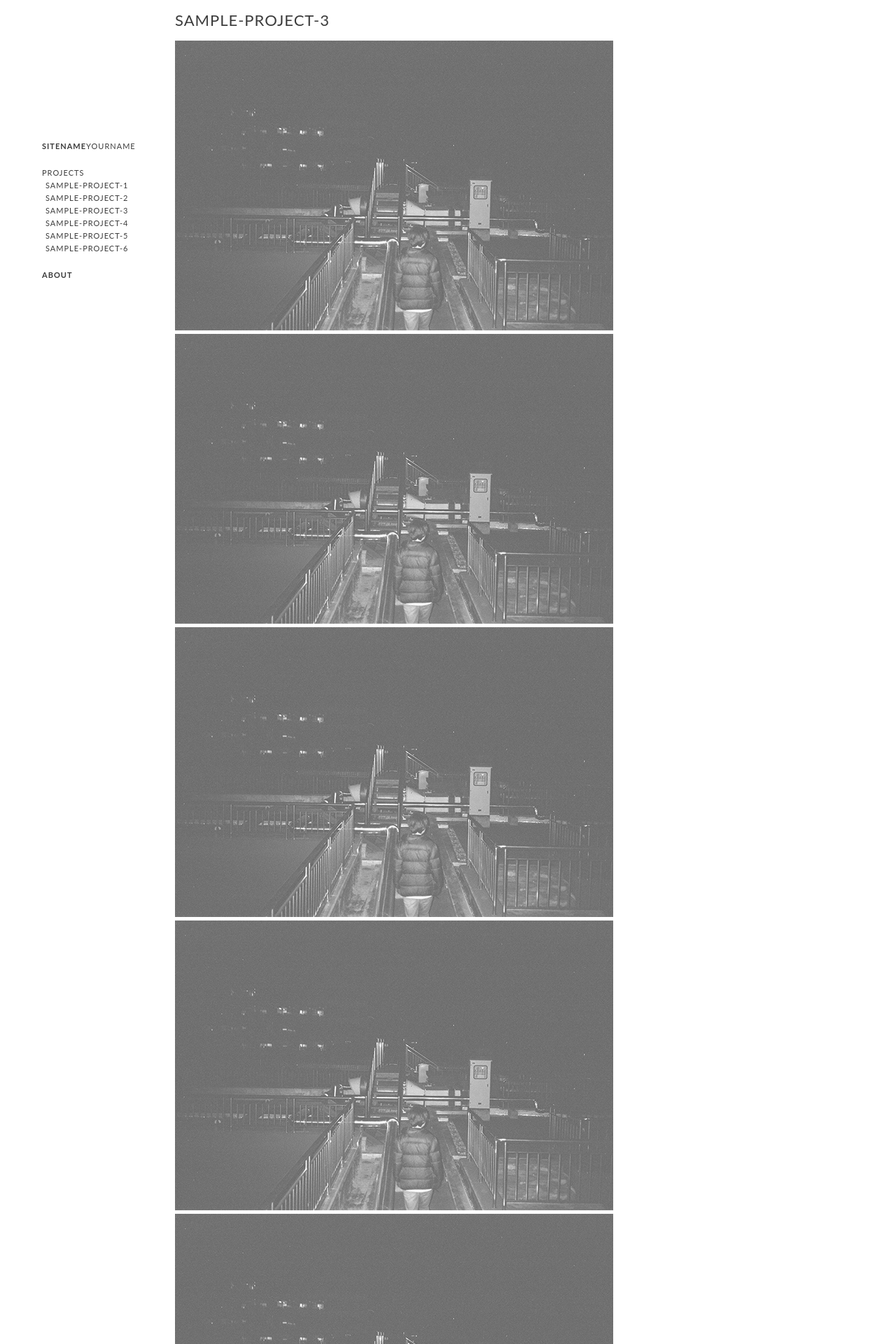
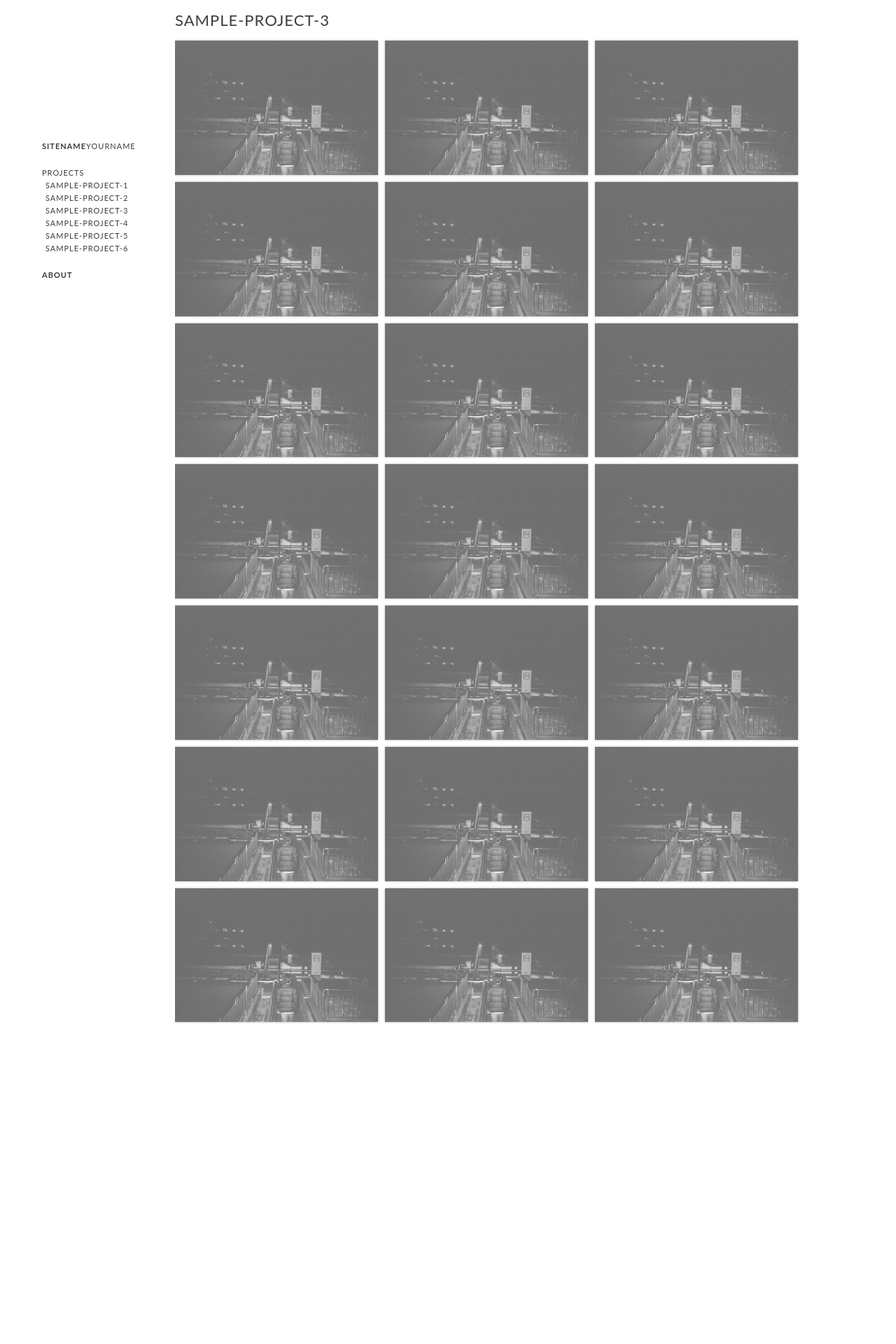
Before and after one commit to loulouyy/loulouyy.github.io, a Jekyll site: the page built from _posts/2014-12-19-sample-project-3.markdown, in a window 1280 px wide. Shown: the top 1920 px of the page at 70% size. Built offline with Jekyll 4.4.1, drawn with Linux system fonts in a browser that asks for light colours; after the commit the page ends 1570 px from its top, so only the background shows below that.

```diff
--- a/_layouts/photos-m.html
+++ b/_layouts/photos-m.html
@@ -1,8 +1,57 @@
 ---
 layout: page
 ---
-
+<!-- load js & css -->
+<script src="{{ "/js/jquery-2.1.1.min.js" | prepend: site.baseurl }}"></script>
 <style type="text/css">
 	.content{ padding-top: 20px;}
+	.grid { width: 1000px;}
+	.grid img{ float: left; margin: 0 10px 10px 0; width: 29%; box-shadow: rgba(0, 0, 0, 0.3) 0px 0px 3px 0px;}
+	.grid img:hover { cursor: pointer; box-shadow: rgba(0, 0, 0, 0.5) 0px 0px 5px 0px;}
+	#imgbox { display: none; position: fixed; left: 0; top: 0; z-index: 1000;}
+	#imgbox .bg, #imgbox .bd { position: absolute; left: 0; top : 0; width: 100%; height: 100%;}
+	#imgbox .bg { background: rgba(0, 0, 0, 0.5);}
+	#imgbox .bd { z-index: 1001;}
+	#imgbox .img-wrapper { position: absolute; left: 50%; top: 50%; padding: 10px; background-color: #fff;}
 </style>
-{{ content }}
+<div class="grid">
+	{{ content }}
+</div>
+<div id="imgbox">
+	<div class="bg"></div>
+	<div class="bd">
+		<div class="img-wrapper">
+			<img src="" alt="">
+		</div>
+	</div>
+</div>
+<script type="text/javascript">
+	$('#imgbox').width( $(window).width());
+	$('#imgbox').height( $(window).height());
+
+	$(window).on('resize', function(){
+		$('#imgbox').width( $(window).width());
+		$('#imgbox').height( $(window).height());
+	});
+
+	$('.grid img').on('click', function(){
+		var $imgBox = $('#imgbox'),
+			imgUrl = $(this).attr('src'),
+			image = new Image();
+	    image.src = imgUrl;
+		$imgBox.find('img').attr('src', imgUrl);
+
+		$imgBox.find('.img-wrapper').css({
+			width : image.width + 20,
+			height : image.height + 20,
+			marginLeft: - (image.width + 20) / 2,
+			marginTop: - (image.height + 20) / 2,
+		});
+
+		$imgBox.fadeIn();
+	})
+
+	$('#imgbox .cls, #imgbox .bd').on('click', function(){
+		$('#imgbox').fadeOut();
+	})
+</script>
```
Also changed, not shown: pages/project-index.html (+12 -5 lines).
